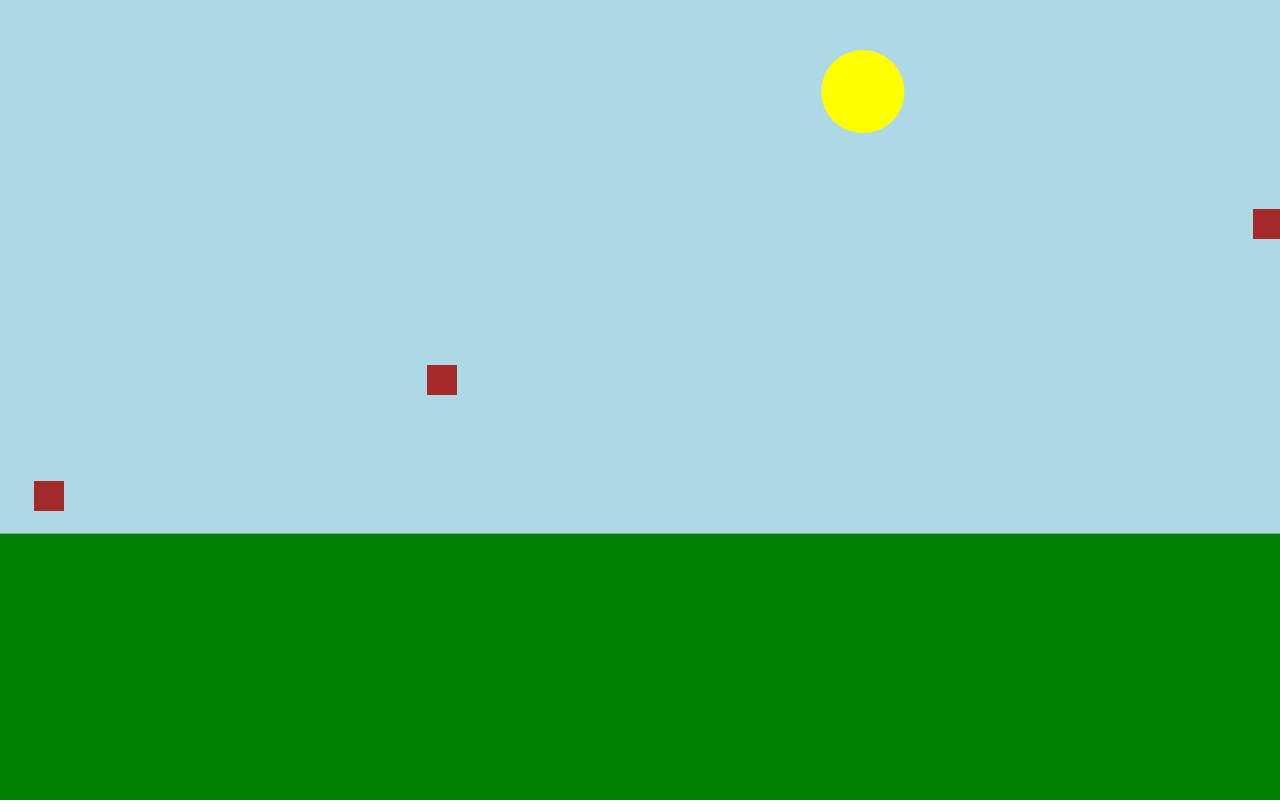
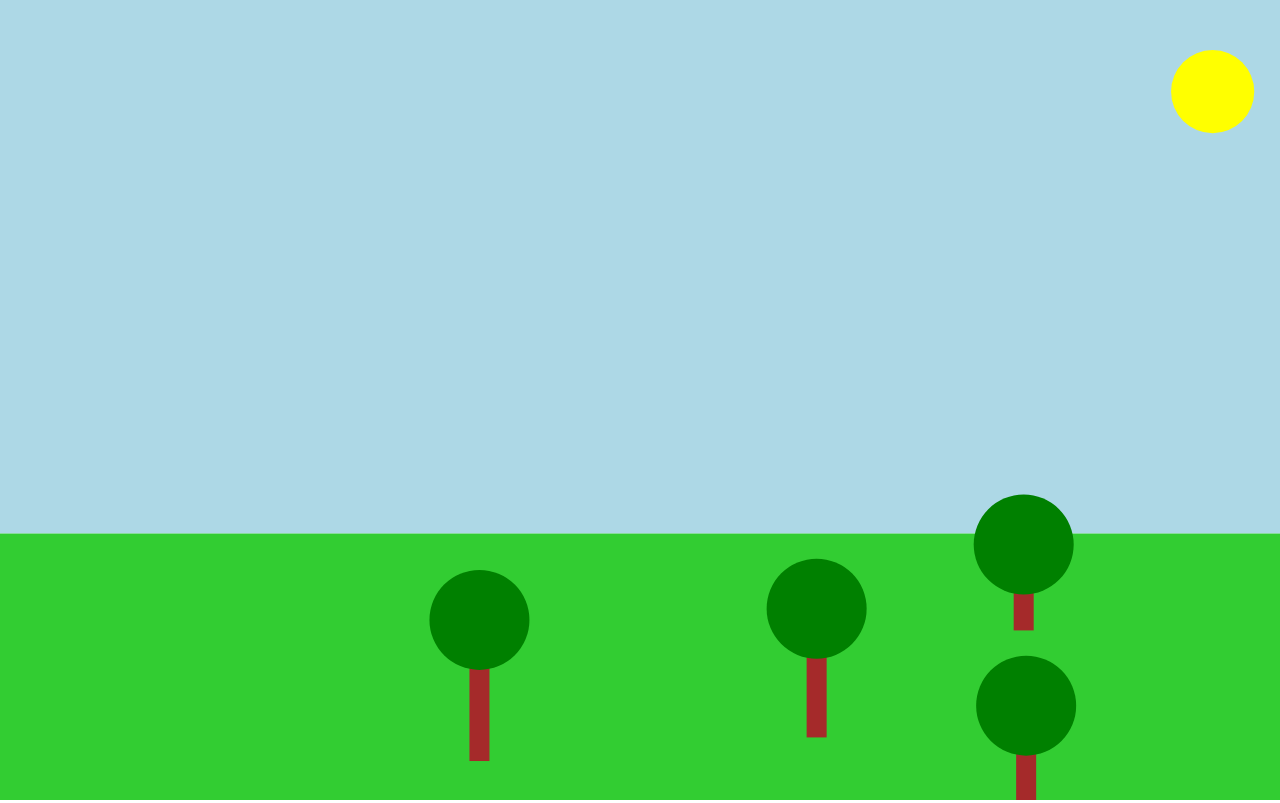
Before and after one commit to deand0n/canvas-practice, a plain HTML site: page index.html in a window 1280 px wide. Drawn offline with Linux system fonts and the light colour scheme.

Commit message:
add trees

```diff
--- a/index.html
+++ b/index.html
@@ -2,7 +2,7 @@
 <html lang="en">
 <head>
   <meta charset="UTF-8">
-  <title>Title</title>
+  <title>Canvas</title>
   <link rel="stylesheet" href="styles.css">
 </head>
 <body>
--- a/script.js
+++ b/script.js
@@ -7,9 +7,13 @@
 
 let ctx = canvas.getContext('2d');
 
+function getRandomIntInRange(min, max) {
+    return Math.random() * (max - min) + min;
+}
+
 // background elements
 function drawGrass() {
-    ctx.fillStyle = 'green';
+    ctx.fillStyle = '#32CD32';
     ctx.fillRect(0, (height / 3) * 2, width, height / 3);
 }
 
@@ -19,26 +23,43 @@
 }
 
 
-// required elements of this task
+// required elements of this task:
+// 1
 function drawTree(x, y) {
+    // draw tree's trunk
     ctx.fillStyle = 'brown';
-    ctx.fillRect(x, y, 30, 30);
+    let trunkHeight = getRandomIntInRange(50, 100)
+    ctx.fillRect(x, y, 20, trunkHeight);
+
+    // draw tree's leaves
+    ctx.fillStyle = 'green';
+
+    let circle = new Path2D();
+    circle.arc(x + 10, y - trunkHeight/2,
+        50, 0, 2 * Math.PI);
+
+    ctx.fill(circle)
+
 }
 
+// 2
 function drawSun() {
     ctx.fillStyle = 'yellow';
 
     let circle = new Path2D();
-    circle.arc(Math.random() * ((width - 50) - 50) + 50, (height + width) / 50 + 50,
+    // 50 - just a hand picked number so the sun can fully fit
+    circle.arc(getRandomIntInRange(50, width - 50), (height + width) / 50 + 50,
         (height + width) / 50, 0, 2 * Math.PI);
 
     ctx.fill(circle);
 }
 
+// 3
 function drawBush(x, y) {
 
 }
 
+// 4
 function drawBird(x, y) {
 
 }
@@ -54,8 +75,8 @@
 
     let treeCount = Math.floor(Math.random() * 5);
     for (let i = 0; i < treeCount; i++) {
-        let x = Math.floor(Math.random() * width);
-        let y = Math.floor(Math.random() * height - height / 3);
+        let x = getRandomIntInRange(25, width - 25);
+        let y = getRandomIntInRange(height - height / 3, height - 50);
 
         drawTree(x, y);
     }
```
